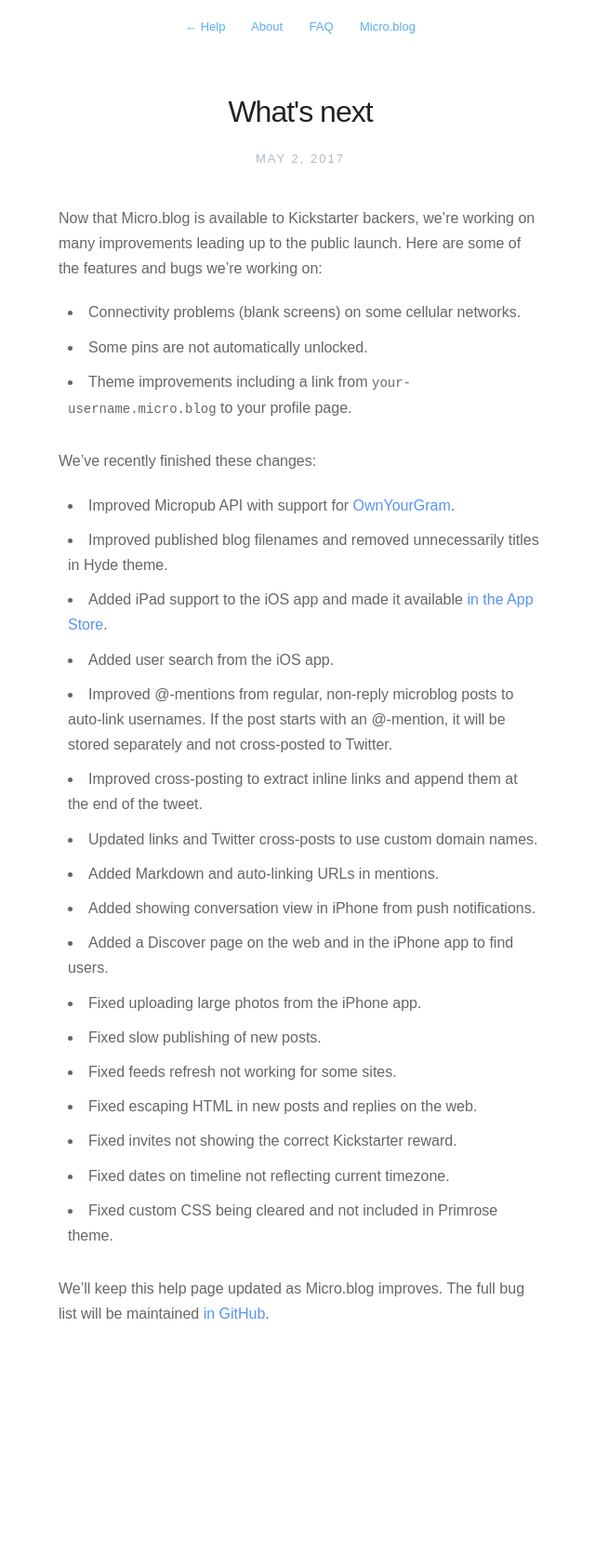
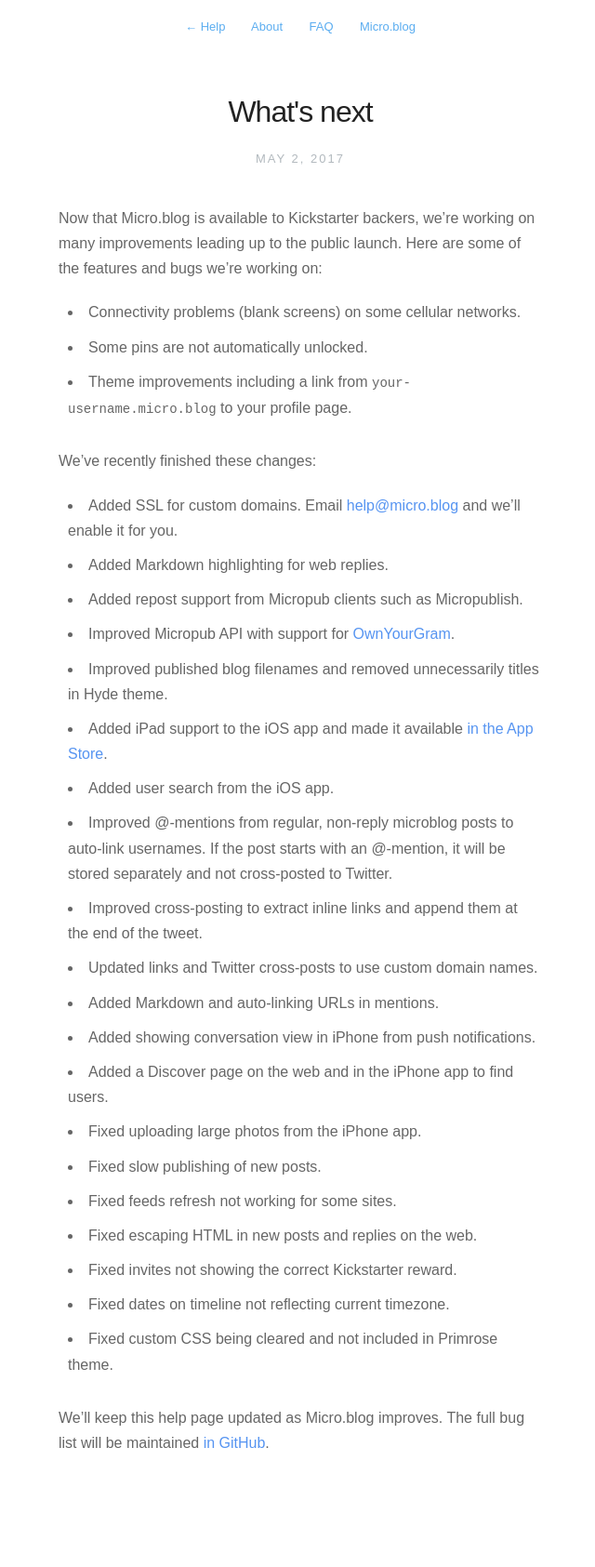
Before and after one commit to microdotblog/help.micro.blog, a Jekyll site: the page built from _posts/2017-05-02-whats-next.markdown, in a window 1280 px wide. Shown: the whole page at 93% size, without its empty margins (317-957 px from the left). Built offline with Jekyll 4.4.1, drawn with Linux system fonts in a browser that asks for light colours; nearby versions of some CDN libraries; before the commit the page ends 1546 px from its top, so only the background shows below that.

Commit message:
Updated what's next finished changes.

```diff
--- a/_posts/2017-05-02-whats-next.markdown
+++ b/_posts/2017-05-02-whats-next.markdown
@@ -12,6 +12,9 @@
 
 We've recently finished these changes:
 
+* Added SSL for custom domains. Email [help@micro.blog](mailto:help@micro.blog) and we'll enable it for you.
+* Added Markdown highlighting for web replies.
+* Added repost support from Micropub clients such as Micropublish.
 * Improved Micropub API with support for [OwnYourGram](http://help.micro.blog/2017/instagram/).
 * Improved published blog filenames and removed unnecessarily titles in Hyde theme.
 * Added iPad support to the iOS app and made it available [in the App Store](https://itunes.apple.com/us/app/micro-blog/id1253201335?ls=1&mt=8).
```
